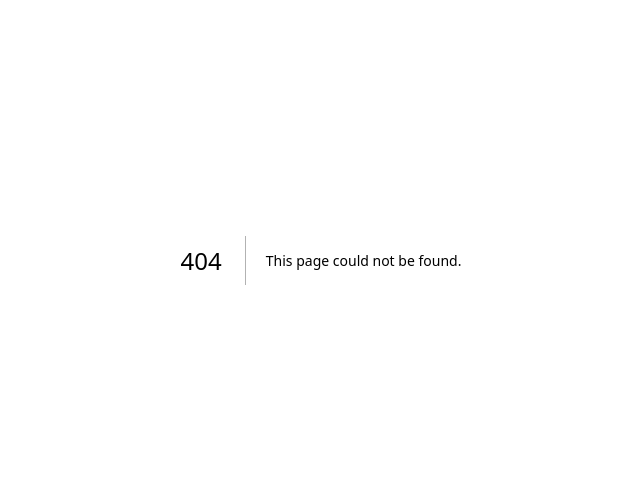
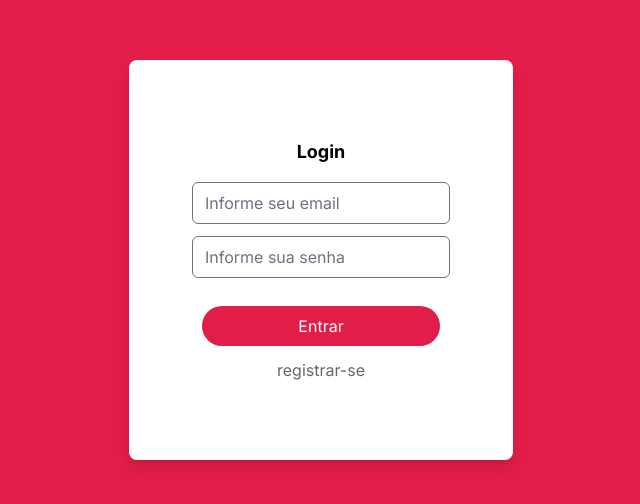
Before and after one commit to wlLima/great-food-frontend, a Next.js app: page /login in a window 1280 px wide. Before the commit this address had no page. Shown: the part 140-644 px from the top of the page, without its empty margins (319-959 px from the left). Built offline with nearby package versions, Linux system fonts and the light colour scheme.

Commit message:
feat: added simples login page - WIP

```diff
--- /dev/null
+++ b/src/app/login/page.tsx
@@ -0,0 +1,27 @@
+
+export default function Login() {
+  return (
+    <>
+      <div className="flex flex-col items-center justify-center h-screen bg-rose-600">
+        <div className=" shadow-lg h-2/4 w-96 rounded-lg bg-white flex gap-4 justify-center flex-col px-5 sm:w-auto sm:px-2">
+          <h1 className="flex text-lg font-bold justify-center shadow-black">Login</h1>
+
+          <div className="flex flex-col justify-center gap-3 w-3/4 self-center">
+            <input type="text" className="rounded-md" placeholder="Informe seu email" />
+            <input type="password" name="password" id="password" placeholder="Informe sua senha" className=" rounded-md" />
+          </div>
+
+          <div className="flex flex-col items-center justify-center mt-3 gap-3">
+            <button className="px-24 py-2 bg-rose-600 text-white rounded-full sm:px-16">
+              Entrar
+            </button>
+            <a href="" className=" opacity-60 hover:opacity-100">
+              registrar-se
+            </a>
+          </div>
+        </div>
+
+      </div>
+    </>
+  )
+}
```
